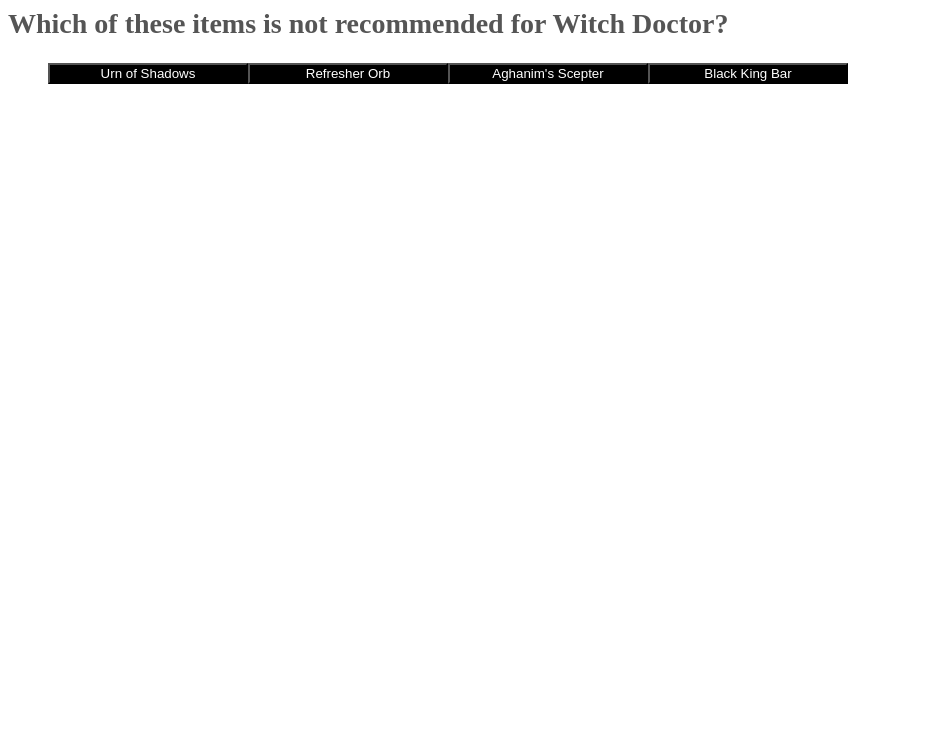
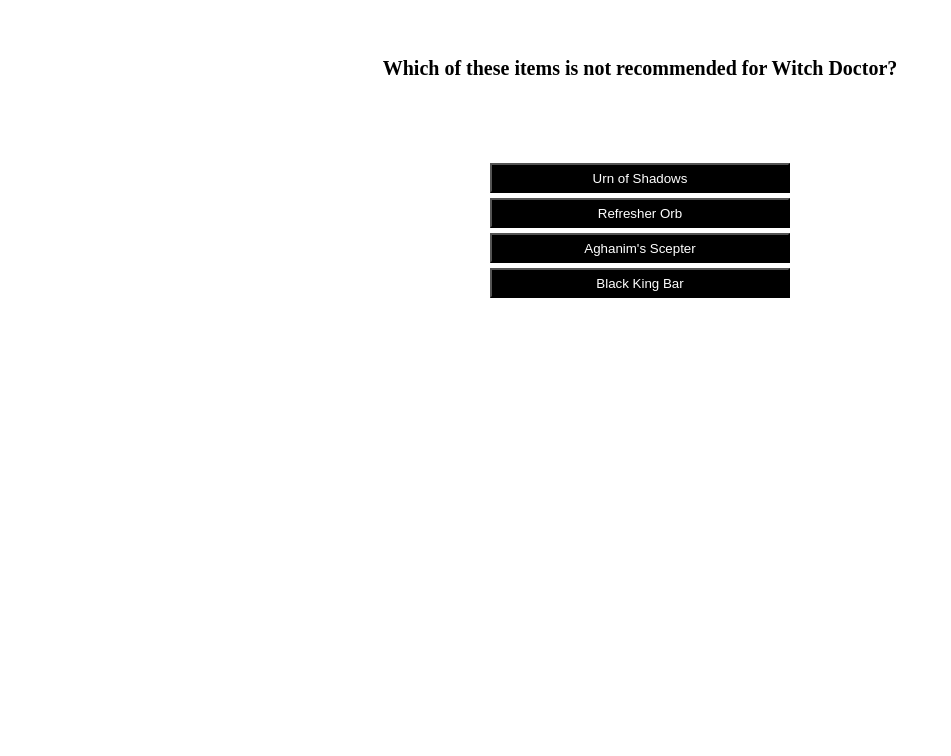
Before and after one commit to weaktoss/ludus, a plain HTML site: page index.html in a window 1280 px wide. Shown: the part 60-816 px from the top of the page, without its empty margins (0-951 px from the left). Drawn offline with Linux system fonts and the light colour scheme.

Commit message:
updated css

```diff
--- a/index.css
+++ b/index.css
@@ -1,12 +1,39 @@
+body {
+  height: 100%;
+}
+
+#container {
+  position: absolute;
+  top: 0;
+  bottom: 0;
+  left: 0;
+  right: 0;
+  margin: auto;
+  height: 600px;
+  width: 600px;
+
+}
+
 #question {
-  color: #555555;
-  width:auto;
-  font-size: 28;
+  text-align: center;
+  width: 100%;
+  height:15%;
+  font-size: 20;
+}
+
+#answers {
+  width:50%;
+  height:85%;
+  padding-left:25%;
+  padding-right:25%;
+  float: left;
 }
 
 .choice {
-  width: 200px;
-  float: bottom;
+  width: 100%;
+  height:30px;
+  margin-bottom:5px;
+  float: left;
   background-color: #000000;
   color: #FFFFFF;
 }
--- a/index.html
+++ b/index.html
@@ -8,16 +8,10 @@
 		</script>
 	</head>
 	<body>
-		<h1>L&#363;dus R&#275;rum Ant&#299;qu&#257;rum</h1>
-		<!-- static version for reference -->
-		<!-- <h2 id="question">Who fears Greeks, even bearing gifts?</h2>
-		<ul>
-			<li>Calchas</li>
-			<li>Deiphobus</li>
-			<li>Antenor</li>
-			<li>Laocoon</li>
-		</ul> -->
-		<h2 id="question"></h2>
-		<ul id="answers"></ul>
+		<!-- <h1>L&#363;dus R&#275;rum Ant&#299;qu&#257;rum</h1> -->
+		<div id="container">
+			<h2 id="question"></h2>
+			<div id="answers"></div>
+		</div>
 	</body>
 </html>
```
